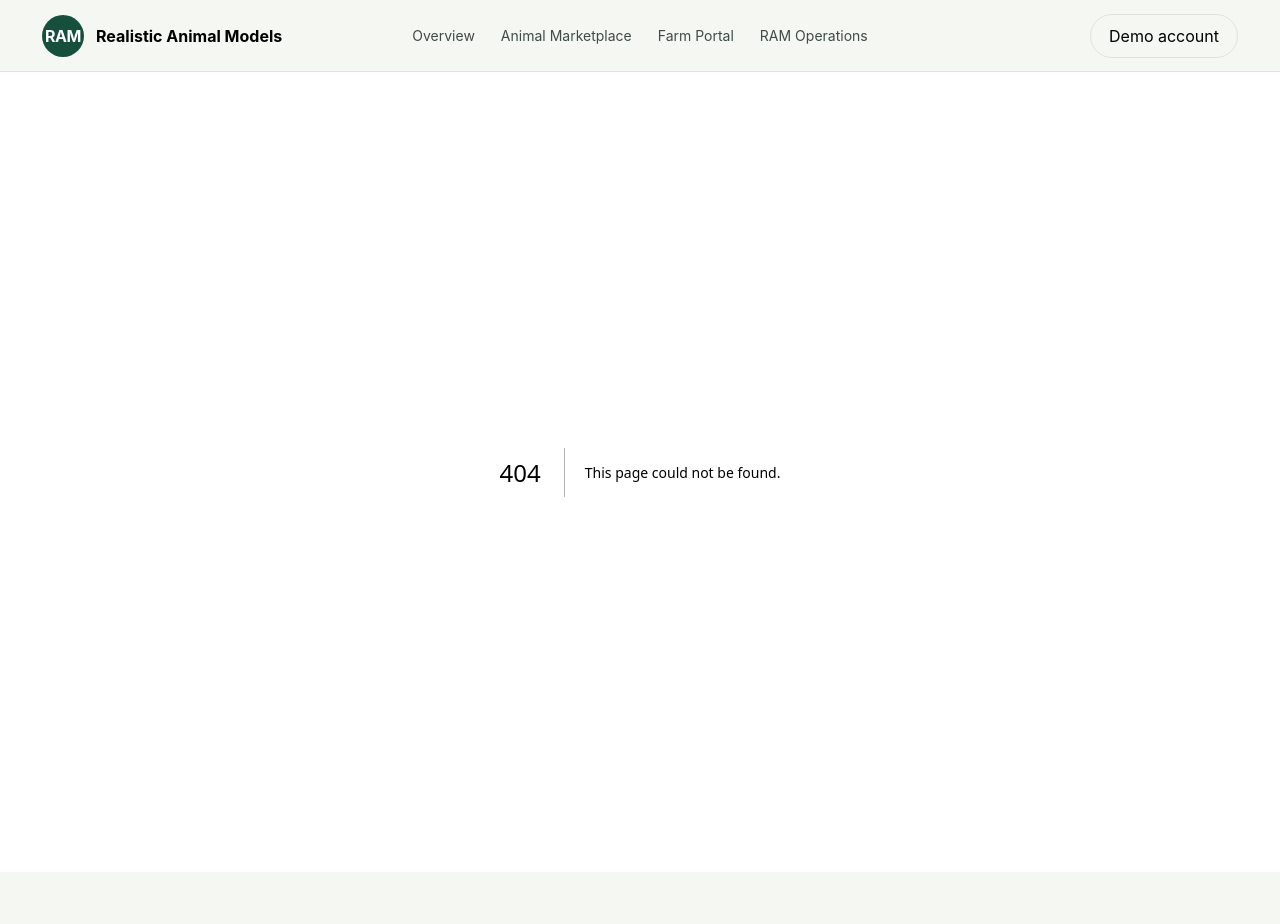
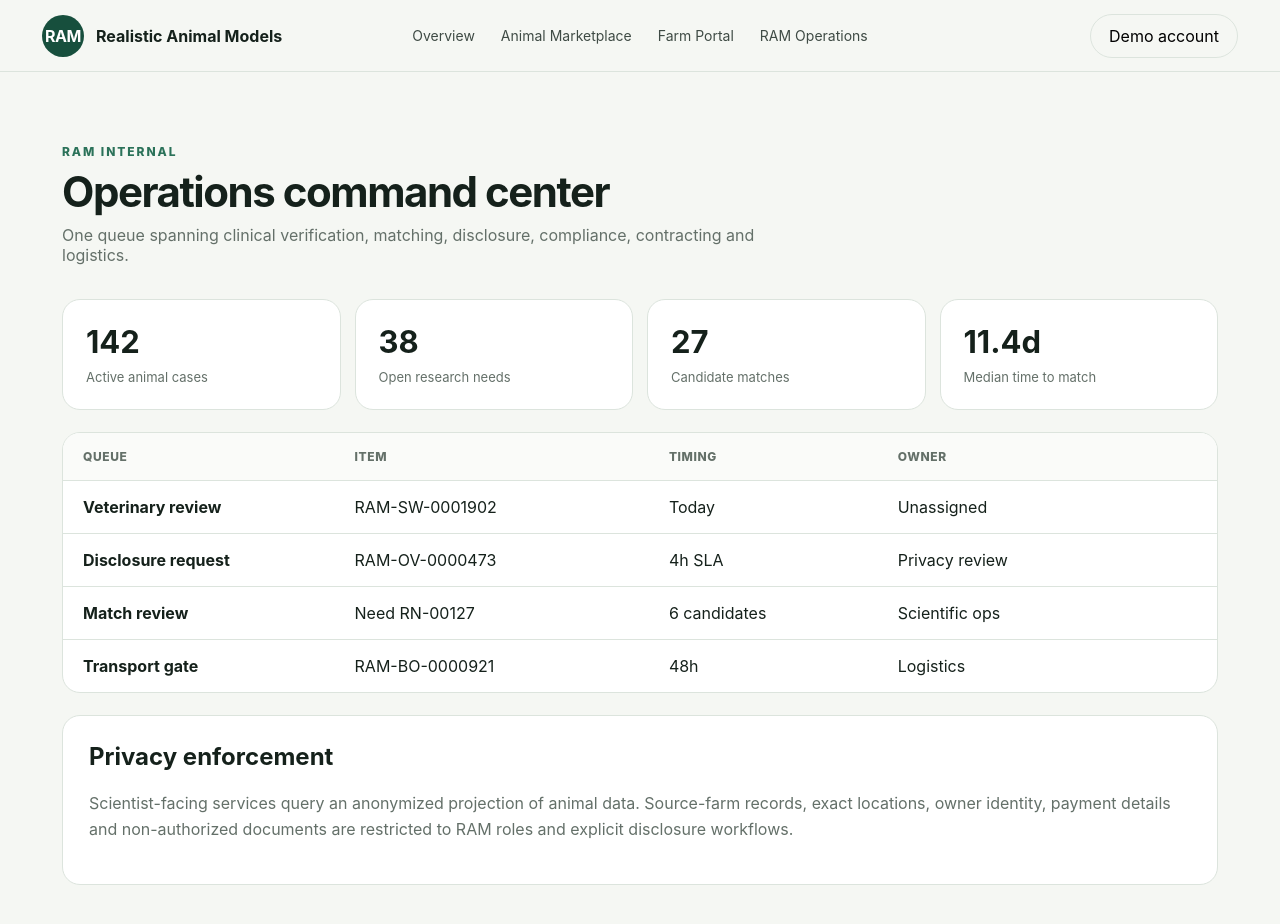
Before and after one commit to neophilism/RAM-Marketplace, a Next.js app: page /ops in a window 1280 px wide. Before the commit this address had no page. Shown: the top 924 px of the page. Before the commit the page ends 872 px from the top, so only its background shows below. Built offline with nearby package versions, Linux system fonts and the light colour scheme.

Commit message:
ui: add RAM operations command center

```diff
--- /dev/null
+++ b/app/ops/page.tsx
@@ -0,0 +1,25 @@
+const queue = [
+  { type: "Veterinary review", item: "RAM-SW-0001902", urgency: "Today", owner: "Unassigned" },
+  { type: "Disclosure request", item: "RAM-OV-0000473", urgency: "4h SLA", owner: "Privacy review" },
+  { type: "Match review", item: "Need RN-00127", urgency: "6 candidates", owner: "Scientific ops" },
+  { type: "Transport gate", item: "RAM-BO-0000921", urgency: "48h", owner: "Logistics" }
+];
+
+export default function OpsPage() {
+  return (
+    <section className="page">
+      <div className="pageHeader"><div><div className="eyebrow">RAM internal</div><h1>Operations command center</h1><p>One queue spanning clinical verification, matching, disclosure, compliance, contracting and logistics.</p></div></div>
+      <div className="metricGrid">
+        <article><strong>142</strong><span>Active animal cases</span></article>
+        <article><strong>38</strong><span>Open research needs</span></article>
+        <article><strong>27</strong><span>Candidate matches</span></article>
+        <article><strong>11.4d</strong><span>Median time to match</span></article>
+      </div>
+      <div className="tableCard">
+        <div className="tableRow tableHead"><span>Queue</span><span>Item</span><span>Timing</span><span>Owner</span></div>
+        {queue.map((item) => <div className="tableRow" key={item.type + item.item}><strong>{item.type}</strong><span>{item.item}</span><span>{item.urgency}</span><span>{item.owner}</span></div>)}
+      </div>
+      <div className="panel"><h2>Privacy enforcement</h2><p>Scientist-facing services query an anonymized projection of animal data. Source-farm records, exact locations, owner identity, payment details and non-authorized documents are restricted to RAM roles and explicit disclosure workflows.</p></div>
+    </section>
+  );
+}
```
